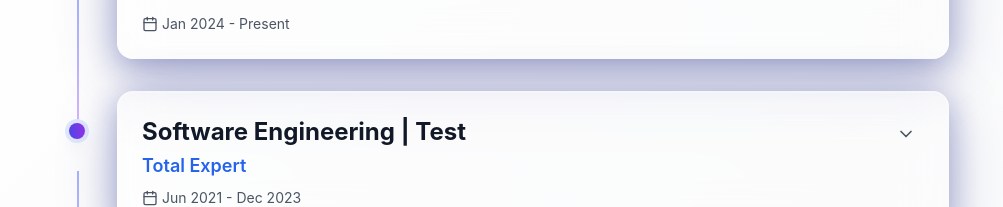
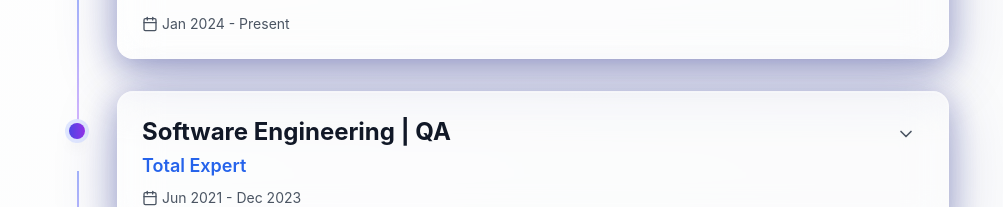
Before and after one commit to cjanowski/my-site, a Next.js app: page / in a window 1280 px wide. Shown: the part 1807-2014 px from the top of the page, without its empty margins (139-1142 px from the left). Built offline with nearby package versions, Linux system fonts and the light colour scheme.

Commit message:
polish 2

```diff
--- a/src/components/Experience.tsx
+++ b/src/components/Experience.tsx
@@ -31,7 +31,7 @@ const experiences: ExperienceItem[] = [
   },
   {
     company: "Total Expert",
-    position: "Software Engineering | Test",
+    position: "Software Engineering | QA",
     duration: "Jun 2021 - Dec 2023",
     achievements: [
       "Maintained email deliverability for over 10 million daily fintect emails, supporting ongoing marketing campaigns and maintaining 99.98% platform uptime with zero downtime incidents on AWS.",
```
